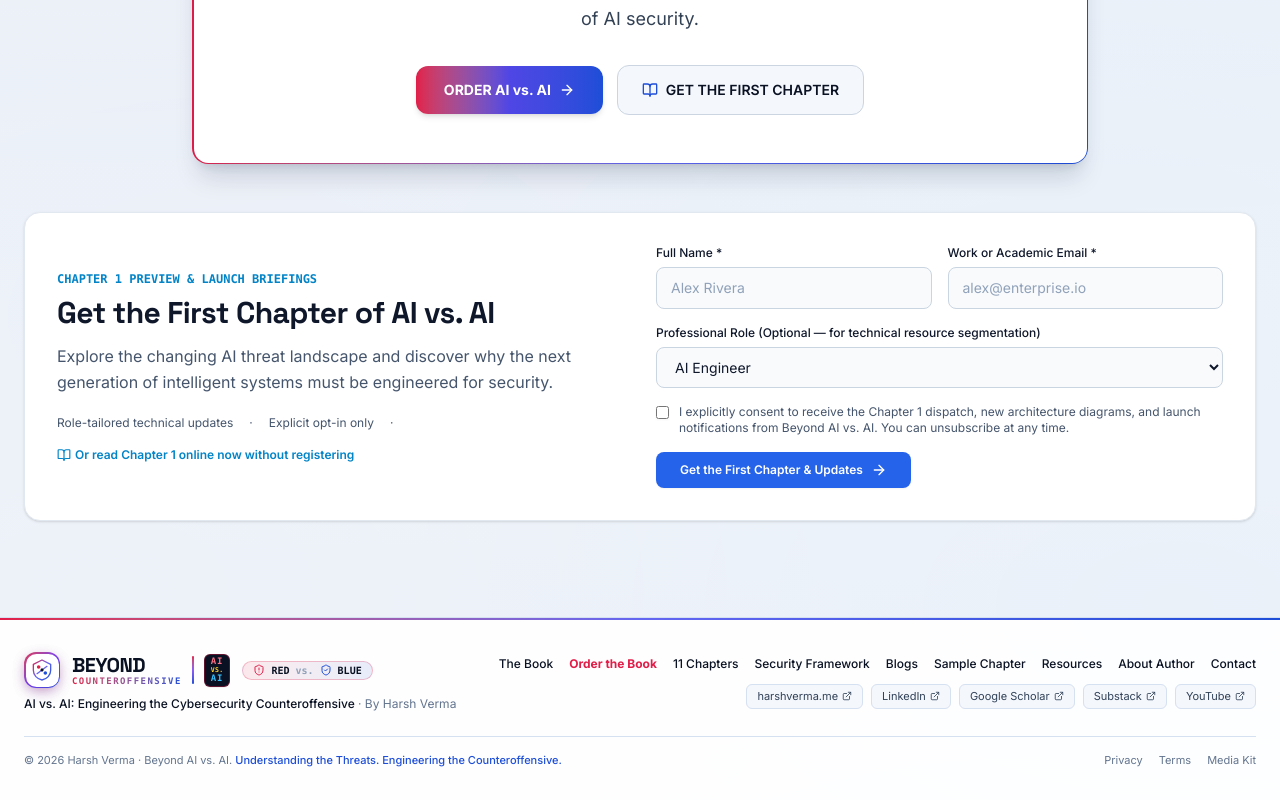
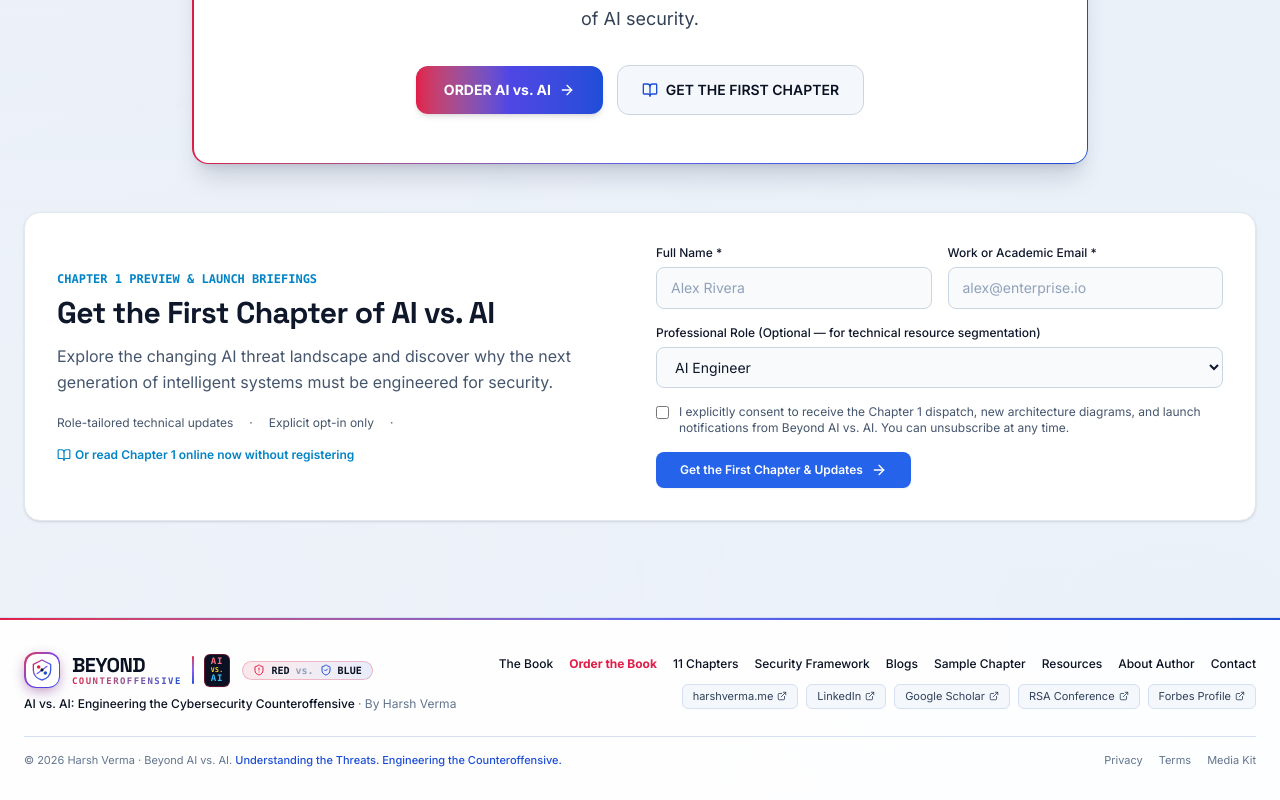
Before and after one commit to iamharshverma/beyondaivsai, a React (Vite) app: page / in a window 1280 px wide. Shown: the part 8307-9107 px from the top of the page. Built offline with nearby package versions, Linux system fonts and the light colour scheme.

Commit message:
feat(footer): replace Substack and YouTube with RSA Conference and Forbes Profile links

```diff
--- a/src/components/Layout.tsx
+++ b/src/components/Layout.tsx
@@ -331,8 +331,8 @@ export const Layout: React.FC<{ children: React.ReactNode }> = ({ children }) =>
                   { label: 'harshverma.me', href: AUTHOR_DATA.socialProfiles.website },
                   { label: 'LinkedIn', href: AUTHOR_DATA.socialProfiles.linkedin },
                   { label: 'Google Scholar', href: AUTHOR_DATA.socialProfiles.googleScholar },
-                  { label: 'Substack', href: AUTHOR_DATA.socialProfiles.substack },
-                  { label: 'YouTube', href: AUTHOR_DATA.socialProfiles.youtube },
+                  { label: 'RSA Conference', href: AUTHOR_DATA.socialProfiles.rsa },
+                  { label: 'Forbes Profile', href: AUTHOR_DATA.socialProfiles.forbes },
                 ].map((soc) => (
                   <a
                     key={soc.label}
--- a/src/data/authorData.ts
+++ b/src/data/authorData.ts
@@ -19,6 +19,8 @@ export const AUTHOR_DATA = {
   socialProfiles: {
     website: 'https://www.harshverma.me',
     linkedin: 'https://www.linkedin.com/in/harshverma59/',
+    rsa: 'https://www.rsaconference.com/experts/Harsh%20Verma',
+    forbes: 'https://www.forbes.com/councils/forbestechcouncil/people/harshverma/',
     youtube: 'https://www.youtube.com/@aiwithharshverma',
     substack: 'https://aiwithharsh.substack.com/',
     googleScholar: 'https://scholar.google.com/citations?hl=en&user=zSt9oRMAAAAJ',
```
